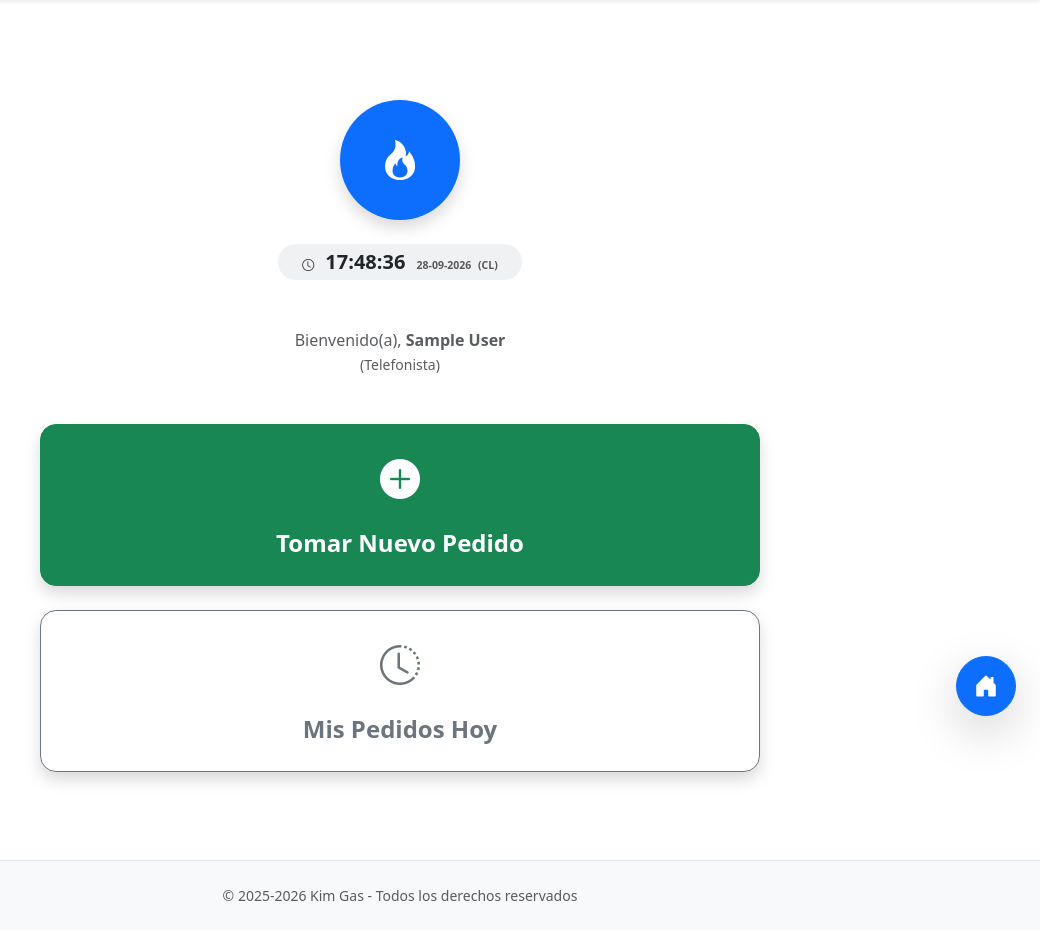
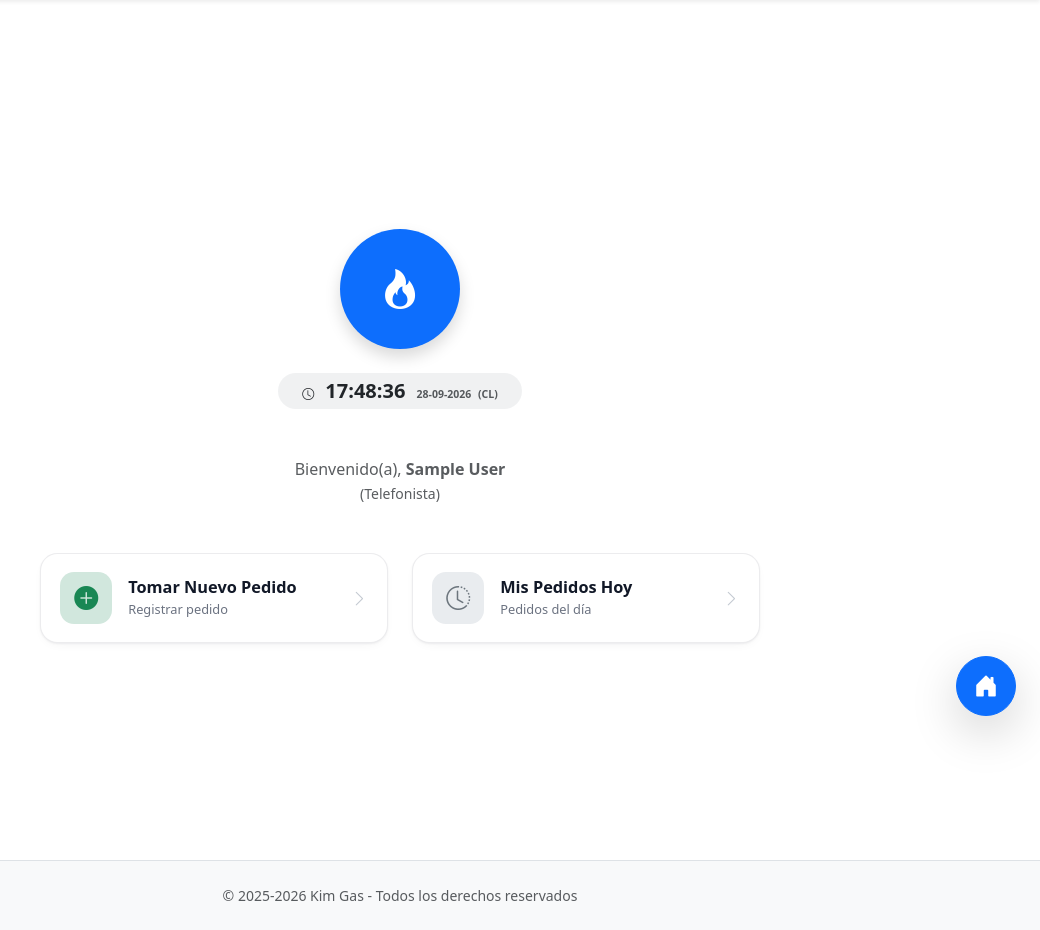
Before and after one commit to infralise123984/gas_project, a Django app: page / in a window 1280 px wide. Shown: the part 60-990 px from the top of the page, without its empty margins (240-1280 px from the left). Run offline with Django 5.2, Linux system fonts and the light colour scheme; the visitor is signed in with stand-in values (Sample User, id 1); parts of the project's set-up code (start-up, migrations or seed data) failed here and were passed over.

Commit message:
feat(index): menu principal en tarjetas
Cambio de UI que estaba pendiente en el arbol de trabajo (no relacionado con el
reordenamiento de docs/ y scripts/). Se commitea por separado para poder
revertirlo de forma aislada.

```diff
--- a/mockups/templates/index.html
+++ b/mockups/templates/index.html
@@ -2,6 +2,78 @@
 {% block title %}Kim Gas - Inicio{% endblock %}
 
 {% block content %}
+
+<style>
+    /* ── Menú tipo tarjeta (grid) ─────────────────────────── */
+    .menu-tile {
+        --c: #0d6efd; /* color acento (se sobrescribe inline) */
+        --bg: #cfe2ff;
+        display: flex;
+        align-items: center;
+        gap: 1rem;
+        height: 100%;
+        padding: 1.1rem 1.2rem;
+        border-radius: 1.1rem;
+        background: #fff;
+        border: 1px solid rgba(17, 24, 39, .08);
+        box-shadow: 0 1px 2px rgba(17, 24, 39, .05), 0 4px 14px -8px rgba(17, 24, 39, .12);
+        text-decoration: none;
+        transition: transform .16s ease, box-shadow .16s ease, border-color .16s ease;
+    }
+    .menu-tile:hover,
+    .menu-tile:focus-visible {
+        transform: translateY(-3px);
+        box-shadow: 0 14px 26px -12px rgba(17, 24, 39, .22);
+        border-color: var(--c);
+        text-decoration: none;
+    }
+    .tile-icon {
+        flex: 0 0 auto;
+        width: 52px;
+        height: 52px;
+        border-radius: 14px;
+        display: flex;
+        align-items: center;
+        justify-content: center;
+        background: var(--bg);
+        color: var(--c);
+        font-size: 1.5rem;
+    }
+    .tile-text {
+        display: flex;
+        flex-direction: column;
+        min-width: 0;
+    }
+    .tile-label {
+        font-size: 1.02rem;
+        font-weight: 600;
+        color: #111827;
+        line-height: 1.25;
+    }
+    .tile-sub {
+        font-size: .8rem;
+        color: #6b7280;
+        margin-top: 2px;
+        white-space: nowrap;
+        overflow: hidden;
+        text-overflow: ellipsis;
+    }
+    .tile-arrow {
+        margin-left: auto;
+        color: #c3c9d1;
+        font-size: 1.05rem;
+        flex: 0 0 auto;
+        transition: transform .16s ease, color .16s ease;
+    }
+    .menu-tile:hover .tile-arrow {
+        color: var(--c);
+        transform: translateX(2px);
+    }
+    @media (max-width: 575.98px) {
+        .menu-tile { padding: 1rem; }
+        .tile-icon { width: 46px; height: 46px; font-size: 1.3rem; }
+    }
+</style>
 
 <div class="min-vh-100 d-flex flex-column justify-content-center">
 
@@ -34,93 +106,126 @@
                 <small>({{ user.get_rol_display }})</small>
             </div>
 
-            <div class="row g-4 justify-content-center">
+            <div class="row g-3 g-lg-4 justify-content-center">
 
                 <!-- Camionero: Entregas pendientes + Historial entregas -->
                 {% if user.rol == "camionero" %}
-                <div class="col-12 col-md-8">
-                    <a href="{% url 'entregas_lista' %}"
-                       class="btn btn-primary btn-lg w-100 py-4 shadow rounded-4 d-flex flex-column align-items-center gap-3">
-                        <i class="bi bi-truck fs-1"></i>
-                        <span class="fs-4 fw-semibold">Entregas Pendientes</span>
+                <div class="col-12 col-md-6 col-lg-4">
+                    <a href="{% url 'entregas_lista' %}" class="menu-tile h-100" style="--c:#0d6efd; --bg:#cfe2ff;">
+                        <span class="tile-icon"><i class="bi bi-truck"></i></span>
+                        <span class="tile-text">
+                            <span class="tile-label">Entregas Pendientes</span>
+                            <span class="tile-sub">Pedidos por repartir</span>
+                        </span>
+                        <i class="bi bi-chevron-right tile-arrow"></i>
                     </a>
                 </div>
-                <div class="col-12 col-md-8">
-                    <a href="{% url 'entregas_mias' %}"
-                       class="btn btn-outline-secondary btn-lg w-100 py-4 shadow rounded-4 d-flex flex-column align-items-center gap-3">
-                        <i class="bi bi-check-circle fs-1"></i>
-                        <span class="fs-4 fw-semibold">Mis Entregas Hoy</span>
+                <div class="col-12 col-md-6 col-lg-4">
+                    <a href="{% url 'entregas_mias' %}" class="menu-tile h-100" style="--c:#0d6efd; --bg:#cfe2ff;">
+                        <span class="tile-icon"><i class="bi bi-check-circle"></i></span>
+                        <span class="tile-text">
+                            <span class="tile-label">Mis Entregas Hoy</span>
+                            <span class="tile-sub">Tu ruta del día</span>
+                        </span>
+                        <i class="bi bi-chevron-right tile-arrow"></i>
                     </a>
                 </div>
-                <div class="col-12 col-md-8">
-                    <a href="{% url 'entregas_historial' %}"
-                       class="btn btn-outline-primary btn-lg w-100 py-4 shadow rounded-4 d-flex flex-column align-items-center gap-3">
-                        <i class="bi bi-calendar3 fs-1"></i>
-                        <span class="fs-4 fw-semibold">Historial de Ventas</span>
+                <div class="col-12 col-md-6 col-lg-4">
+                    <a href="{% url 'entregas_historial' %}" class="menu-tile h-100" style="--c:#6c757d; --bg:#e9ecef;">
+                        <span class="tile-icon"><i class="bi bi-calendar3"></i></span>
+                        <span class="tile-text">
+                            <span class="tile-label">Historial de Ventas</span>
+                            <span class="tile-sub">Ventas anteriores</span>
+                        </span>
+                        <i class="bi bi-chevron-right tile-arrow"></i>
                     </a>
                 </div>
                 {% endif %}
 
                 <!-- Telefonista / Bodeguero: Nuevo Pedido + Pedidos Hoy -->
                 {% if user.rol == "telefonista" or user.rol == "bodeguero" %}
-                <div class="col-12 col-md-8">
-                    <a href="{% url 'pedidos_crear' %}"
-                       class="btn btn-success btn-lg w-100 py-4 shadow rounded-4 d-flex flex-column align-items-center gap-3">
-                        <i class="bi bi-plus-circle-fill fs-1"></i>
-                        <span class="fs-4 fw-semibold">Tomar Nuevo Pedido</span>
+                <div class="col-12 col-md-6 col-lg-4">
+                    <a href="{% url 'pedidos_crear' %}" class="menu-tile h-100" style="--c:#198754; --bg:#d1e7dd;">
+                        <span class="tile-icon"><i class="bi bi-plus-circle-fill"></i></span>
+                        <span class="tile-text">
+                            <span class="tile-label">Tomar Nuevo Pedido</span>
+                            <span class="tile-sub">Registrar pedido</span>
+                        </span>
+                        <i class="bi bi-chevron-right tile-arrow"></i>
                     </a>
                 </div>
-                <div class="col-12 col-md-8">
-                    <a href="{% url 'pedidos_mios' %}"
-                       class="btn btn-outline-secondary btn-lg w-100 py-4 shadow rounded-4 d-flex flex-column align-items-center gap-3">
-                        <i class="bi bi-clock-history fs-1"></i>
-                        <span class="fs-4 fw-semibold">Mis Pedidos Hoy</span>
+                <div class="col-12 col-md-6 col-lg-4">
+                    <a href="{% url 'pedidos_mios' %}" class="menu-tile h-100" style="--c:#6c757d; --bg:#e9ecef;">
+                        <span class="tile-icon"><i class="bi bi-clock-history"></i></span>
+                        <span class="tile-text">
+                            <span class="tile-label">Mis Pedidos Hoy</span>
+                            <span class="tile-sub">Pedidos del día</span>
+                        </span>
+                        <i class="bi bi-chevron-right tile-arrow"></i>
                     </a>
                 </div>
                 {% endif %}
 
                 <!-- Jefe / Admin: Reportes, Precios, Historial Pedidos -->
                 {% if user.rol == "jefe" or user.rol == "admin" %}
-                <div class="col-12 col-md-8">
-                    <a href="{% url 'reportes_resumen' %}"
-                       class="btn btn-success btn-lg w-100 py-4 shadow rounded-4 d-flex flex-column align-items-center gap-3">
-                        <i class="bi bi-speedometer2 fs-1"></i>
-                        <span class="fs-4 fw-semibold">Resumen Ejecutivo</span>
+                <div class="col-12 col-md-6 col-lg-4">
+                    <a href="{% url 'reportes_resumen' %}" class="menu-tile h-100" style="--c:#198754; --bg:#d1e7dd;">
+                        <span class="tile-icon"><i class="bi bi-speedometer2"></i></span>
+                        <span class="tile-text">
+                            <span class="tile-label">Resumen Ejecutivo</span>
+                            <span class="tile-sub">Indicadores del negocio</span>
+                        </span>
+                        <i class="bi bi-chevron-right tile-arrow"></i>
                     </a>
                 </div>
-                <div class="col-12 col-md-8">
-                    <a href="{% url 'sobres_consulta' %}"
-                       class="btn btn-primary btn-lg w-100 py-4 shadow rounded-4 d-flex flex-column align-items-center gap-3">
-                        <i class="bi bi-journal-text fs-1"></i>
-                        <span class="fs-4 fw-semibold">Ver Sobres</span>
+                <div class="col-12 col-md-6 col-lg-4">
+                    <a href="{% url 'sobres_consulta' %}" class="menu-tile h-100" style="--c:#0d6efd; --bg:#cfe2ff;">
+                        <span class="tile-icon"><i class="bi bi-journal-text"></i></span>
+                        <span class="tile-text">
+                            <span class="tile-label">Ver Sobres</span>
+                            <span class="tile-sub">Consulta de sobres</span>
+                        </span>
+                        <i class="bi bi-chevron-right tile-arrow"></i>
                     </a>
                 </div>
-                <div class="col-12 col-md-8">
-                    <a href="{% url 'reportes_ventas' %}"
-                       class="btn btn-info btn-lg w-100 py-4 shadow rounded-4 d-flex flex-column align-items-center gap-3">
-                        <i class="bi bi-graph-up fs-1"></i>
-                        <span class="fs-4 fw-semibold">Ver Reportes y Ventas app</span>
+                <div class="col-12 col-md-6 col-lg-4">
+                    <a href="{% url 'reportes_ventas' %}" class="menu-tile h-100" style="--c:#0dcaf0; --bg:#cff4fc;">
+                        <span class="tile-icon"><i class="bi bi-graph-up"></i></span>
+                        <span class="tile-text">
+                            <span class="tile-label">Ver Reportes y Ventas app</span>
+                            <span class="tile-sub">Reportes de ventas</span>
+                        </span>
+                        <i class="bi bi-chevron-right tile-arrow"></i>
                     </a>
                 </div>
-                <div class="col-12 col-md-8">
-                    <a href="{% url 'reportes_sobres' %}"
-                       class="btn btn-danger btn-lg w-100 py-4 shadow rounded-4 d-flex flex-column align-items-center gap-3">
-                        <i class="bi bi-graph-up fs-1"></i>
-                        <span class="fs-4 fw-semibold">Reportes de Sobres</span>
+                <div class="col-12 col-md-6 col-lg-4">
+                    <a href="{% url 'reportes_sobres' %}" class="menu-tile h-100" style="--c:#dc3545; --bg:#f8d7da;">
+                        <span class="tile-icon"><i class="bi bi-graph-up"></i></span>
+                        <span class="tile-text">
+                            <span class="tile-label">Reportes de Sobres</span>
+                            <span class="tile-sub">Análisis de sobres</span>
+                        </span>
+                        <i class="bi bi-chevron-right tile-arrow"></i>
                     </a>
                 </div>
-                <div class="col-12 col-md-8">
-                    <a href="{% url 'precios_lista' %}"
-                       class="btn btn-warning btn-lg w-100 py-4 shadow rounded-4 d-flex flex-column align-items-center gap-3">
-                        <i class="bi bi-currency-dollar fs-1"></i>
-                        <span class="fs-4 fw-semibold">Gestionar Precios</span>
+                <div class="col-12 col-md-6 col-lg-4">
+                    <a href="{% url 'precios_lista' %}" class="menu-tile h-100" style="--c:#fd7e14; --bg:#ffe5d0;">
+                        <span class="tile-icon"><i class="bi bi-currency-dollar"></i></span>
+                        <span class="tile-text">
+                            <span class="tile-label">Gestionar Precios</span>
+                            <span class="tile-sub">Balones y precios</span>
+                        </span>
+                        <i class="bi bi-chevron-right tile-arrow"></i>
                     </a>
                 </div>
-                <div class="col-12 col-md-8">
-                    <a href="{% url 'pedidos_consulta' %}"
-                       class="btn btn-outline-secondary btn-lg w-100 py-4 shadow rounded-4 d-flex flex-column align-items-center gap-3">
-                        <i class="bi bi-search fs-1"></i>
-                        <span class="fs-4 fw-semibold">Consultar Pedidos</span>
+                <div class="col-12 col-md-6 col-lg-4">
+                    <a href="{% url 'pedidos_consulta' %}" class="menu-tile h-100" style="--c:#6c757d; --bg:#e9ecef;">
+                        <span class="tile-icon"><i class="bi bi-search"></i></span>
+                        <span class="tile-text">
+                            <span class="tile-label">Consultar Pedidos</span>
+                            <span class="tile-sub">Buscar pedidos</span>
+                        </span>
+                        <i class="bi bi-chevron-right tile-arrow"></i>
                     </a>
                 </div>
                 {% endif %}
```
